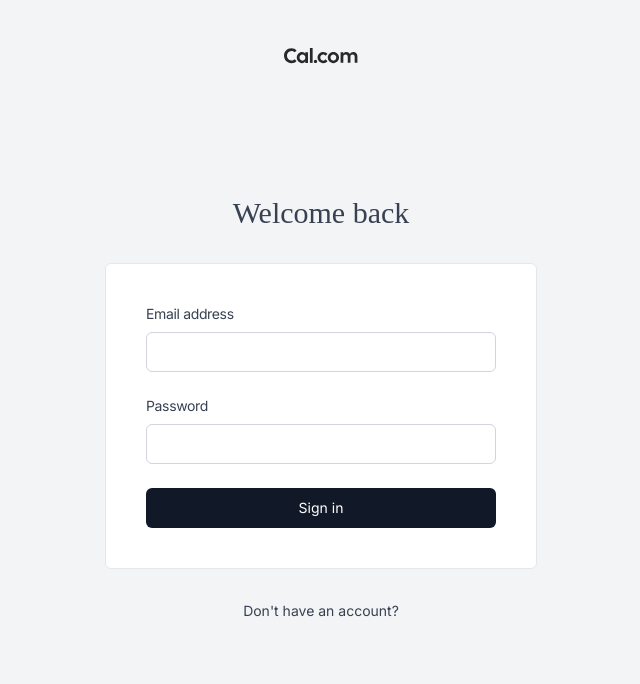
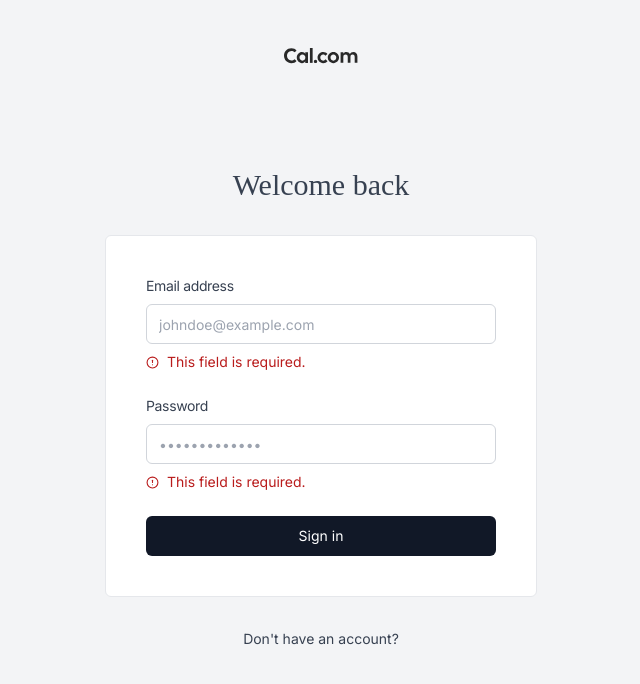
Before and after one commit to sherloach/cal-nuxt3, a Nuxt app: page /auth/login in a window 1280 px wide. Shown: the top 684 px of the page, without its empty margins (319-959 px from the left). Built offline with nearby package versions, Linux system fonts and the light colour scheme; no server answers.

Commit message:
feat: add error fields

```diff
--- a/nuxt.config.ts
+++ b/nuxt.config.ts
@@ -31,4 +31,7 @@
       Inter: true,
     },
   },
+  vue: {
+    defineModel: true,
+  },
 })
--- a/pages/auth/login.vue
+++ b/pages/auth/login.vue
@@ -1,5 +1,18 @@
-<script setup>
+<script setup lang="ts">
 import 'cal-sans'
+import { AlertCircle } from 'lucide-vue-next'
+
+const data = ref({
+  email: '',
+  password: '',
+})
+
+function onSubmit() {
+  if (!data.value.email || !data.value.password)
+    return
+
+  console.log('submited!')
+}
 </script>
 
 <template>
@@ -16,17 +29,25 @@
     </div>
     <div class="mb-auto mt-8 sm:mx-auto w-full sm:max-w-md">
       <div class="bg-default border-subtle mx-2 rounded-md border px-4 py-10 sm:px-10">
-        <form>
+        <form @submit.prevent="onSubmit">
           <div class="space-y-6">
             <div>
               <Label for="email" class="mb-2">Email address</Label>
-              <Input class="rounded-md" />
+              <Input v-model="data.email" type="email" placeholder="johndoe@example.com" />
+              <div class="text-gray mt-2 flex items-center gap-x-2 text-sm text-red-700">
+                <AlertCircle width="13" height="13" />
+                <p>This field is required.</p>
+              </div>
             </div>
             <div>
               <Label for="password" class="mb-2">Password</Label>
-              <Input />
+              <Input v-model="data.password" type="password" placeholder="•••••••••••••" />
+              <div class="text-gray mt-2 flex items-center gap-x-2 text-sm text-red-700">
+                <AlertCircle width="13" height="13" />
+                <p>This field is required.</p>
+              </div>
             </div>
-            <Button class="bg-brand-default text-brand disabled:bg-[#9ca3af] w-full">
+            <Button class="bg-brand-default text-brand disabled:bg-[#9ca3af] w-full" type="submit">
               Sign in
             </Button>
           </div>
```
